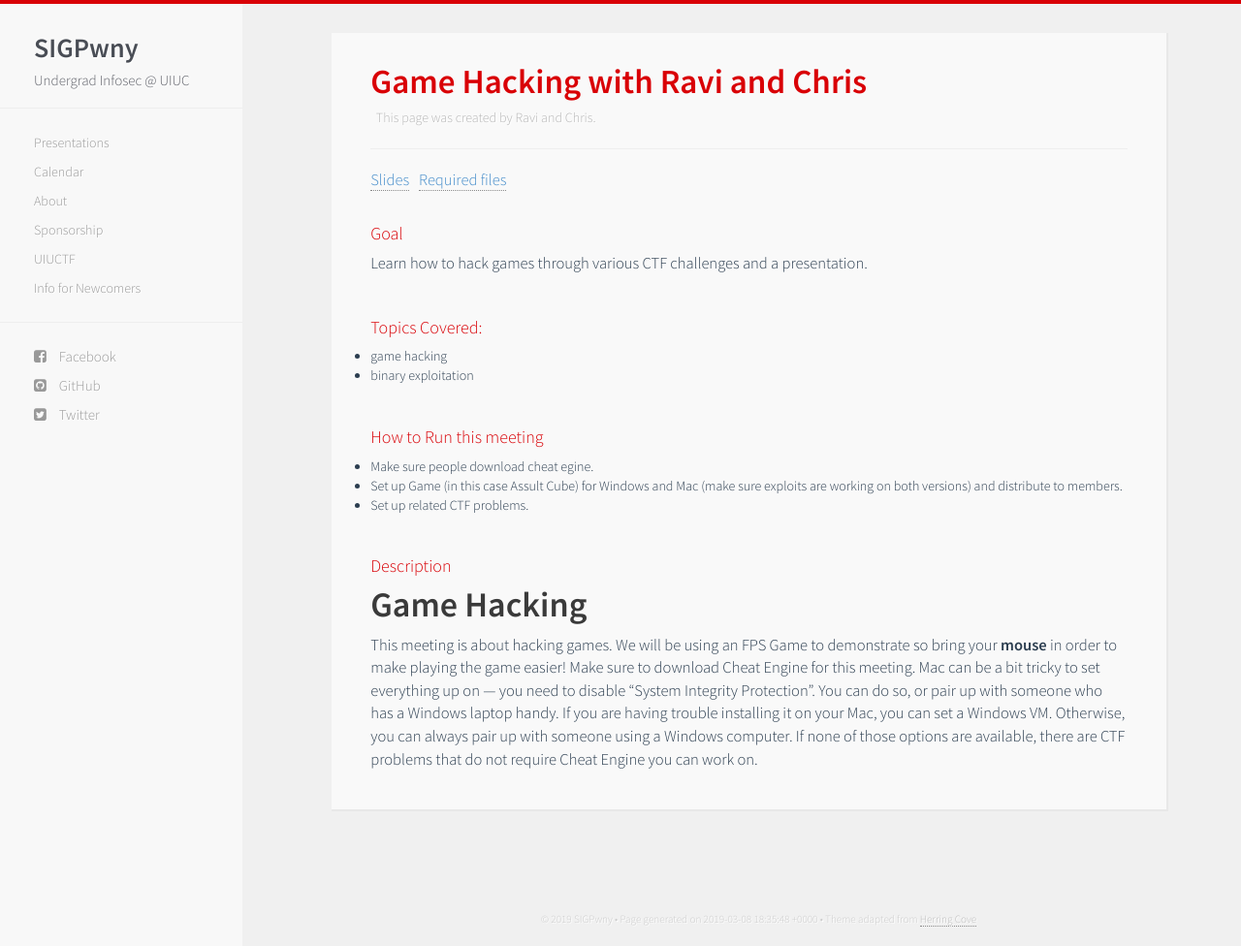
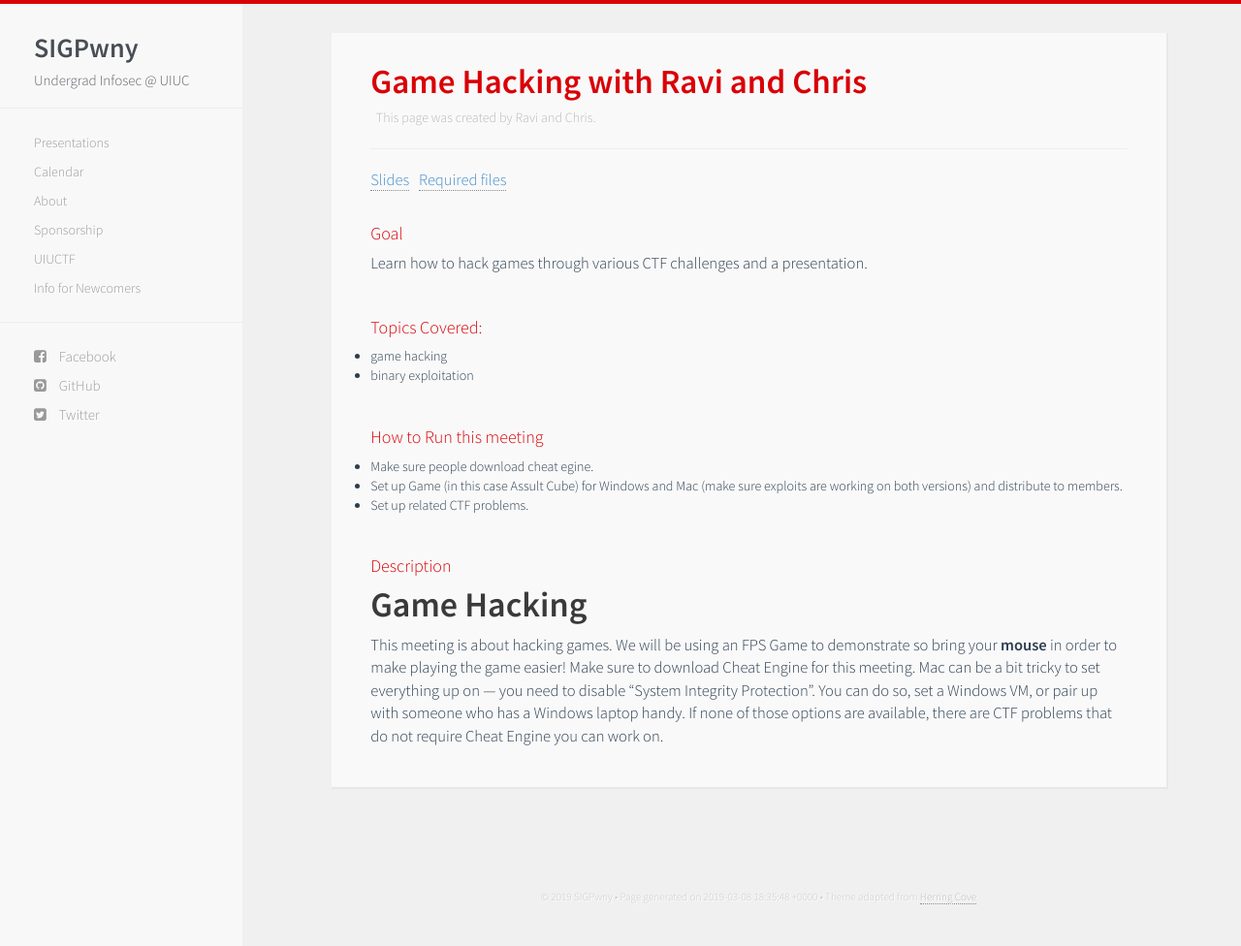
Before and after one commit to sigpwny/sigpwny.github.io-archive, a Jekyll site: the page built from _meetings/Game-Hacking.md, in a window 1280 px wide and 976 px high. Shown: the whole window at 97% size. Built offline with Jekyll 4.4.1, drawn with Linux system fonts in a browser that asks for light colours; nearby versions of some CDN libraries.

Commit message:
Update Game-Hacking.md

```diff
--- a/_meetings/Game-Hacking.md
+++ b/_meetings/Game-Hacking.md
@@ -21,4 +21,4 @@
 {% include single-meeting.html  %}
 
 # Game Hacking
-This meeting is about hacking games. We will be using an FPS Game to demonstrate so bring your **mouse** in order to make playing the game easier! Make sure to download Cheat Engine for this meeting. Mac can be a bit tricky to set everything up on — you need to disable "System Integrity Protection". You can do so, or pair up with someone who has a Windows laptop handy. If you are having trouble installing it on your Mac, you can set a Windows VM. Otherwise, you can always pair up with someone using a Windows computer. If none of those options are available, there are CTF problems that do not require Cheat Engine you can work on.
+This meeting is about hacking games. We will be using an FPS Game to demonstrate so bring your **mouse** in order to make playing the game easier! Make sure to download Cheat Engine for this meeting. Mac can be a bit tricky to set everything up on — you need to disable "System Integrity Protection". You can do so, set a Windows VM, or pair up with someone who has a Windows laptop handy. If none of those options are available, there are CTF problems that do not require Cheat Engine you can work on.
```
